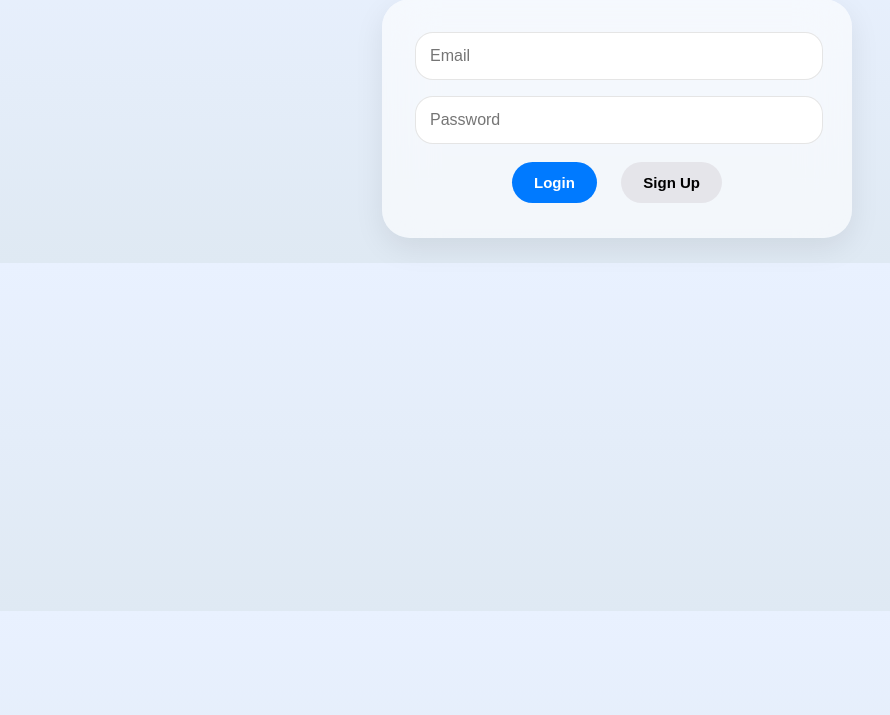
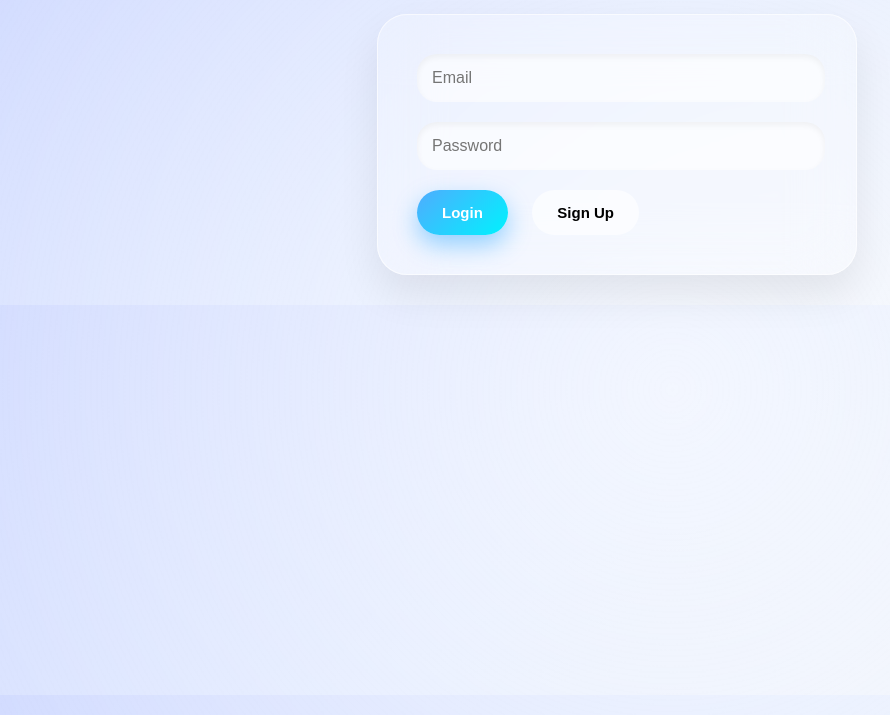
Before and after one commit to Teja7730-code/tile-lab-calculator, a plain HTML site: page index.html in a window 1280 px wide. Shown: the part 85-800 px from the top of the page, without its empty margins (23-913 px from the left). Drawn offline with Linux system fonts and the light colour scheme; no server answers.

Commit message:
Update index.html

```diff
--- a/index.html
+++ b/index.html
@@ -7,74 +7,114 @@
 <style>
 body {
   margin: 0;
-      font-family: -apple-system, BlinkMacSystemFont, "Segoe UI", Roboto;
-      background: linear-gradient(180deg,#e9f1ff,#dfe9f3);
-      text-align: center;
-      color: #1d1d1f;
+  font-family: -apple-system, BlinkMacSystemFont, "SF Pro Display", sans-serif;
+  background: linear-gradient(135deg,#cfd9ff,#e2ebff,#f5f7fa);
+  overflow-x: hidden;
+  color: #111;
+}
+
+/* Animated light background */
+body::before {
+  content:"";
+  position: fixed;
+  width: 200%;
+  height: 200%;
+  background: radial-gradient(circle at 30% 30%,rgba(255,255,255,0.6),transparent 40%),
+              radial-gradient(circle at 70% 70%,rgba(255,255,255,0.5),transparent 40%);
+  animation: moveLight 12s infinite alternate ease-in-out;
+  z-index:-1;
+}
+
+@keyframes moveLight {
+  0% { transform: translate(-10%, -10%); }
+  100% { transform: translate(10%, 10%); }
 }
 
 h2 {
-      margin-top: 30px;
-      font-weight: 600;
+  text-align:center;
+  margin-top:40px;
+  font-weight:600;
+  letter-spacing:1px;
 }
 
+/* Glass Card */
 .card {
-      background: rgba(255,255,255,0.6);
-      backdrop-filter: blur(25px);
-      -webkit-backdrop-filter: blur(25px);
-      border-radius: 28px;
-      padding: 25px;
-      margin: 25px auto;
+  background: rgba(255,255,255,0.25);
+  backdrop-filter: blur(30px);
+  -webkit-backdrop-filter: blur(30px);
+  border-radius: 30px;
+  padding: 30px;
+  margin: 30px auto;
   max-width: 420px;
   box-shadow:
-        0 10px 30px rgba(0,0,0,0.08);
+    0 20px 40px rgba(0,0,0,0.08),
+    inset 0 0 0 1px rgba(255,255,255,0.6);
+  position: relative;
+  transition: 0.3s ease;
 }
 
+.card:hover {
+  transform: translateY(-8px);
+}
+
+/* Inputs */
 input {
   width: 90%;
-      padding: 14px;
-      margin: 8px;
-      border-radius: 18px;
-      border: 1px solid rgba(0,0,0,0.1);
+  padding: 15px;
+  margin: 10px;
+  border-radius: 20px;
+  border: none;
   font-size: 16px;
+  background: rgba(255,255,255,0.6);
+  box-shadow: inset 0 3px 6px rgba(0,0,0,0.05);
   outline: none;
 }
 
+/* Buttons */
 button {
-      padding: 12px 22px;
-      margin: 10px;
-      border-radius: 22px;
+  padding: 14px 25px;
+  border-radius: 25px;
   border: none;
-      font-size: 15px;
   font-weight: 600;
   cursor: pointer;
-      transition: 0.2s;
+  margin: 10px;
+  font-size: 15px;
+  transition: 0.3s ease;
 }
 
+/* Primary glass gradient */
 .primary {
-      background: #007aff;
-      color: white;
+  background: linear-gradient(135deg,#4facfe,#00f2fe);
+  color:white;
+  box-shadow: 0 10px 25px rgba(0,150,255,0.4);
 }
 
-    .primary:hover { opacity: 0.85; }
+.primary:hover {
+  transform: translateY(-3px);
+  box-shadow: 0 15px 35px rgba(0,150,255,0.6);
+}
 
 .secondary {
-      background: #e5e5ea;
+  background: rgba(255,255,255,0.6);
 }
 
 .danger {
-      background: #ff3b30;
-      color: white;
+  background: linear-gradient(135deg,#ff6a6a,#ff3b3b);
+  color:white;
+  box-shadow: 0 10px 25px rgba(255,50,50,0.4);
 }
 
 .result {
   font-size: 22px;
   font-weight: 600;
   margin-top: 15px;
-      color: #007aff;
+  background: linear-gradient(90deg,#4facfe,#00f2fe);
+  -webkit-background-clip: text;
+  -webkit-text-fill-color: transparent;
 }
 
-    .hidden { display: none; }
+.hidden { display:none; }
+
 </style>
 </head>
 
@@ -82,7 +122,6 @@
 
 <h2>Tile Lab Calculator</h2>
 
-<!-- LOGIN -->
 <div id="loginDiv">
   <div class="card">
     <input type="email" id="email" placeholder="Email">
@@ -92,7 +131,6 @@
   </div>
 </div>
 
-<!-- DASHBOARD -->
 <div id="dashboard" class="hidden">
   <div class="card">
     <button class="primary" onclick="showCalc('wa')">Water Absorption</button>
@@ -104,7 +142,7 @@
   </div>
 </div>
 
-<!-- WATER ABSORPTION -->
+<!-- Calculators same structure -->
 <div id="wa" class="hidden">
   <div class="card">
     <h3>Water Absorption (%)</h3>
@@ -116,7 +154,6 @@
   </div>
 </div>
 
-<!-- BULK DENSITY -->
 <div id="bd" class="hidden">
   <div class="card">
     <h3>Bulk Density (g/cm³)</h3>
@@ -129,7 +166,6 @@
   </div>
 </div>
 
-<!-- MOR -->
 <div id="mor" class="hidden">
   <div class="card">
     <h3>MOR</h3>
@@ -143,7 +179,6 @@
   </div>
 </div>
 
-<!-- BREAKING STRENGTH -->
 <div id="bs" class="hidden">
   <div class="card">
     <h3>Breaking Strength</h3>
@@ -181,46 +216,43 @@
   else{ loginDiv.classList.remove("hidden"); dashboard.classList.add("hidden"); }
 });
 
-  function clearAll() {
+function clearAll(){
   document.querySelectorAll("input").forEach(i=>i.value="");
   document.querySelectorAll(".result").forEach(r=>r.innerHTML="");
 }
 
-  window.showCalc = id => {
+window.showCalc=id=>{
   dashboard.classList.add("hidden");
   document.getElementById(id).classList.remove("hidden");
 };
 
-  window.back = () => {
+window.back=()=>{
   clearAll();
   document.querySelectorAll("#wa,#bd,#mor,#bs").forEach(el=>el.classList.add("hidden"));
   dashboard.classList.remove("hidden");
 };
 
-  window.calcWA = () => {
-    let w1=parseFloat(wa_w1.value), w2=parseFloat(wa_w2.value);
+window.calcWA=()=>{
+  let w1=parseFloat(wa_w1.value),w2=parseFloat(wa_w2.value);
   wa_result.innerHTML=((w2-w1)/w1*100).toFixed(2)+" %";
 };
 
-  window.calcBD = () => {
-    let w1=parseFloat(bd_w1.value), w2=parseFloat(bd_w2.value), w3=parseFloat(bd_w3.value);
+window.calcBD=()=>{
+  let w1=parseFloat(bd_w1.value),w2=parseFloat(bd_w2.value),w3=parseFloat(bd_w3.value);
   bd_result.innerHTML=(w1/(w3-w2)).toFixed(3)+" g/cm³";
 };
 
-  window.calcMOR = () => {
+window.calcMOR=()=>{
   let f=parseFloat(mor_f.value)*9.80665;
   let l=parseFloat(mor_l.value);
   let b=parseFloat(mor_b.value);
   let d=parseFloat(mor_d.value);
-
-    let morN=((3*f*l)/(2*b*d*d));
+  let morN=(3*f*l)/(2*b*d*d);
   let morKg=morN*10.1972;
-
-    mor_result.innerHTML=
-      morN.toFixed(2)+" N/mm² <br>"+morKg.toFixed(2)+" kg/cm²";
+  mor_result.innerHTML=morN.toFixed(2)+" N/mm²<br>"+morKg.toFixed(2)+" kg/cm²";
 };
 
-  window.calcBS = () => {
+window.calcBS=()=>{
   let f=parseFloat(bs_f.value)*9.80665;
   let l=parseFloat(bs_l.value);
   let b=parseFloat(bs_b.value);
```
Lines whose indentation alone changed are shown as unchanged.
